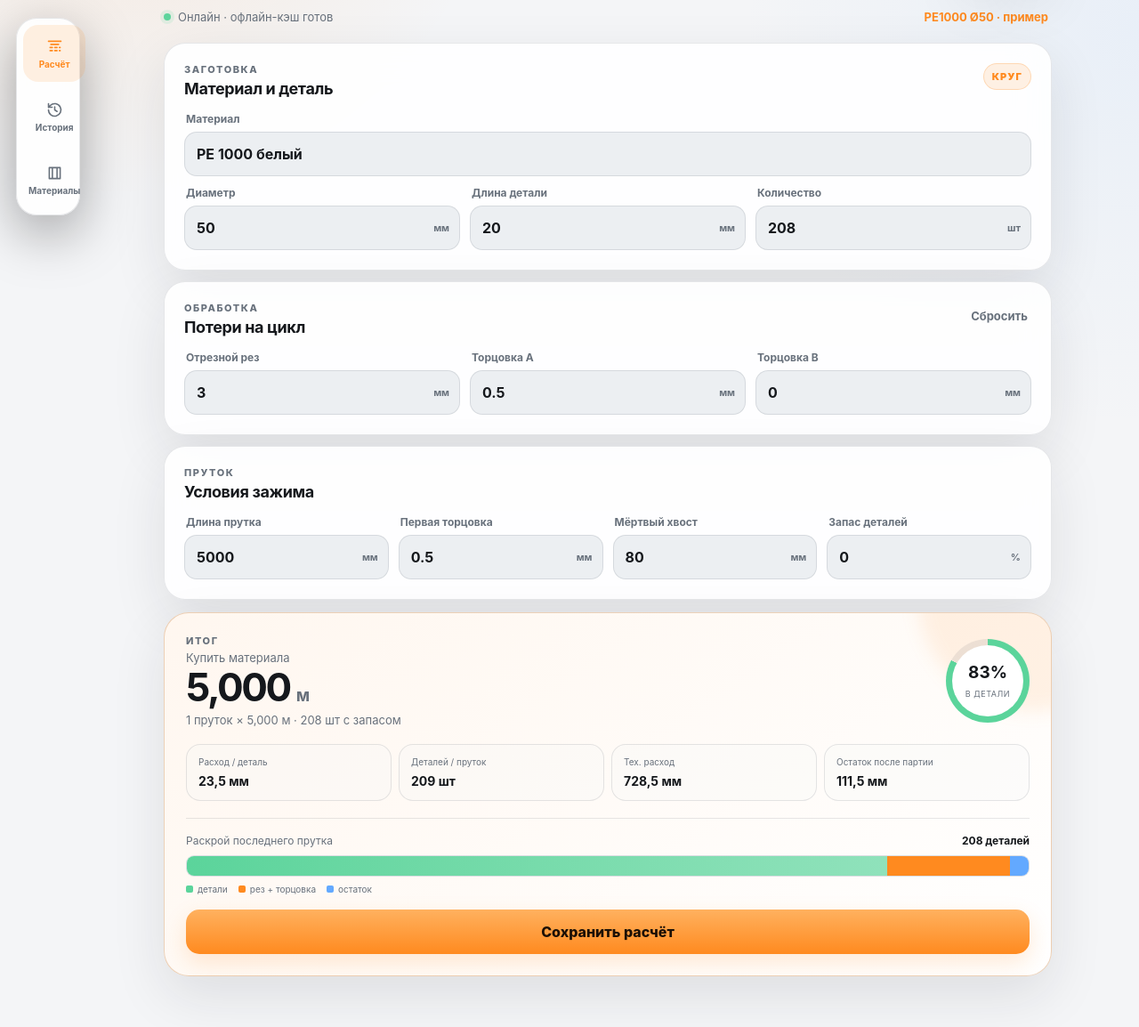
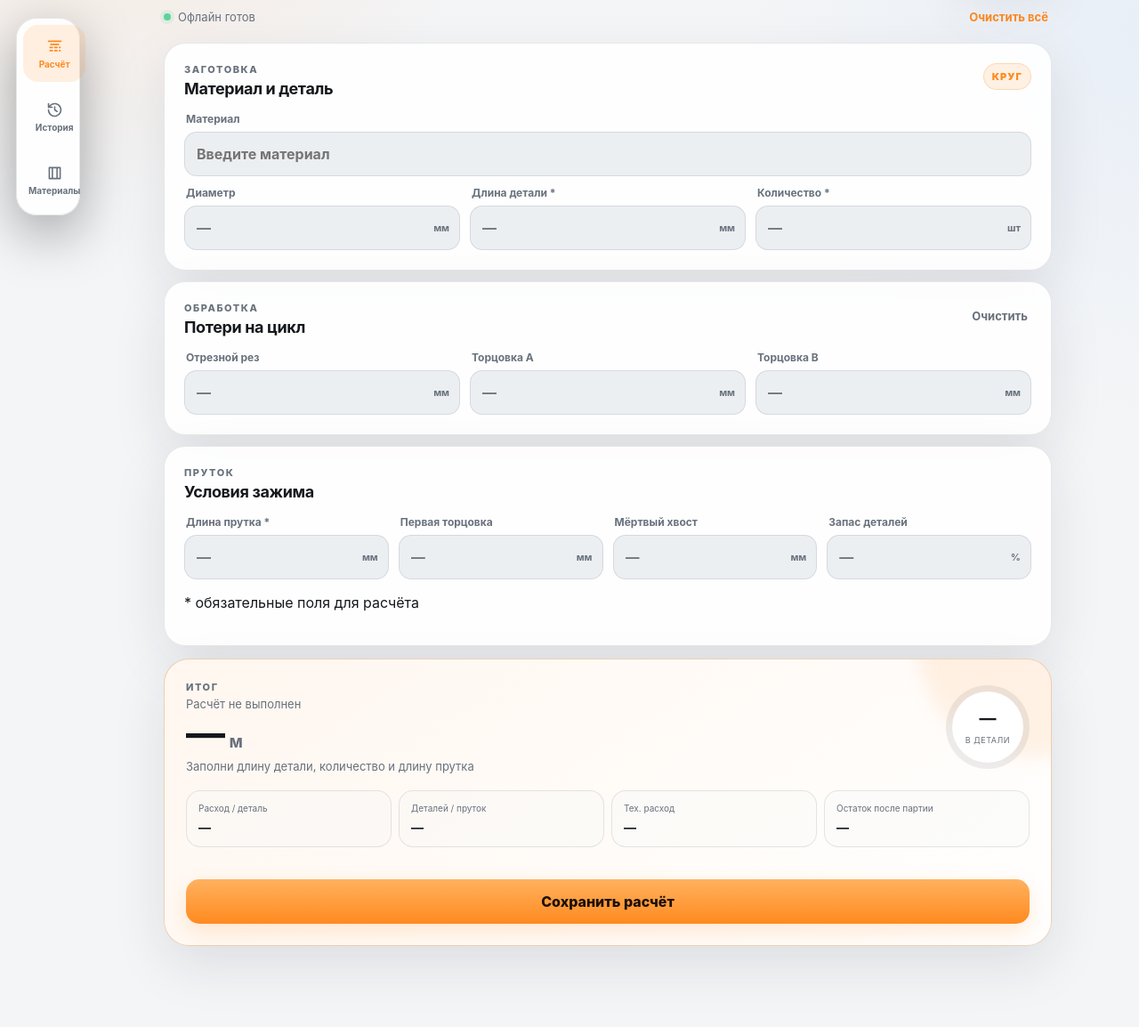
Before and after one commit to Saitama21/Beta-test-, a plain HTML site: page index.html in a window 1280 px wide. Shown: the part 96-1250 px from the top of the page at 89% size. Drawn offline with Linux system fonts and the light colour scheme.

Commit message:
feat: start calculator with empty inputs

```diff
--- a/index.html
+++ b/index.html
@@ -36,7 +36,7 @@
       <section id="screen-calc" class="screen active" data-screen="calc">
         <div class="status-row">
           <div class="status-pill"><span class="status-dot"></span><span id="networkStatus">Офлайн готов</span></div>
-          <button id="loadExample" class="text-btn" type="button">PE1000 Ø50 · пример</button>
+          <button id="clearAll" class="text-btn" type="button">Очистить всё</button>
         </div>
 
         <form id="calcForm" novalidate>
@@ -48,21 +48,21 @@
 
             <label class="field field-wide">
               <span>Материал</span>
-              <input id="material" name="material" type="text" value="PE 1000 белый" maxlength="60" autocomplete="off">
+              <input id="material" name="material" type="text" value="" placeholder="Введите материал" maxlength="60" autocomplete="off">
             </label>
 
             <div class="field-grid three">
               <label class="field">
                 <span>Диаметр</span>
-                <div class="input-unit"><input id="diameter" name="diameter" type="number" value="50" min="0.1" step="0.1" inputmode="decimal"><b>мм</b></div>
+                <div class="input-unit"><input id="diameter" name="diameter" type="number" value="" placeholder="—" min="0.1" step="0.1" inputmode="decimal"><b>мм</b></div>
               </label>
               <label class="field">
-                <span>Длина детали</span>
-                <div class="input-unit"><input id="partLength" name="partLength" type="number" value="20" min="0.1" step="0.1" inputmode="decimal"><b>мм</b></div>
+                <span>Длина детали *</span>
+                <div class="input-unit"><input id="partLength" name="partLength" type="number" value="" placeholder="—" min="0.1" step="0.1" inputmode="decimal" required><b>мм</b></div>
               </label>
               <label class="field">
-                <span>Количество</span>
-                <div class="input-unit"><input id="quantity" name="quantity" type="number" value="208" min="1" step="1" inputmode="numeric"><b>шт</b></div>
+                <span>Количество *</span>
+                <div class="input-unit"><input id="quantity" name="quantity" type="number" value="" placeholder="—" min="1" step="1" inputmode="numeric" required><b>шт</b></div>
               </label>
             </div>
           </section>
@@ -70,23 +70,24 @@
           <section class="panel">
             <div class="section-head">
               <div><p class="kicker">ОБРАБОТКА</p><h2>Потери на цикл</h2></div>
-              <button id="resetLosses" class="mini-btn" type="button">Сбросить</button>
+              <button id="resetLosses" class="mini-btn" type="button">Очистить</button>
             </div>
             <div class="field-grid three">
-              <label class="field"><span>Отрезной рез</span><div class="input-unit"><input id="kerf" name="kerf" type="number" value="3" min="0" step="0.1" inputmode="decimal"><b>мм</b></div></label>
-              <label class="field"><span>Торцовка A</span><div class="input-unit"><input id="faceA" name="faceA" type="number" value="0.5" min="0" step="0.1" inputmode="decimal"><b>мм</b></div></label>
-              <label class="field"><span>Торцовка B</span><div class="input-unit"><input id="faceB" name="faceB" type="number" value="0" min="0" step="0.1" inputmode="decimal"><b>мм</b></div></label>
+              <label class="field"><span>Отрезной рез</span><div class="input-unit"><input id="kerf" name="kerf" type="number" value="" placeholder="—" min="0" step="0.1" inputmode="decimal"><b>мм</b></div></label>
+              <label class="field"><span>Торцовка A</span><div class="input-unit"><input id="faceA" name="faceA" type="number" value="" placeholder="—" min="0" step="0.1" inputmode="decimal"><b>мм</b></div></label>
+              <label class="field"><span>Торцовка B</span><div class="input-unit"><input id="faceB" name="faceB" type="number" value="" placeholder="—" min="0" step="0.1" inputmode="decimal"><b>мм</b></div></label>
             </div>
           </section>
 
           <section class="panel">
             <div class="section-head"><div><p class="kicker">ПРУТОК</p><h2>Условия зажима</h2></div></div>
             <div class="field-grid four">
-              <label class="field"><span>Длина прутка</span><div class="input-unit"><input id="stockLength" name="stockLength" type="number" value="5000" min="1" step="1" inputmode="decimal"><b>мм</b></div></label>
-              <label class="field"><span>Первая торцовка</span><div class="input-unit"><input id="stockFace" name="stockFace" type="number" value="0.5" min="0" step="0.1" inputmode="decimal"><b>мм</b></div></label>
-              <label class="field"><span>Мёртвый хвост</span><div class="input-unit"><input id="deadTail" name="deadTail" type="number" value="80" min="0" step="1" inputmode="decimal"><b>мм</b></div></label>
-              <label class="field"><span>Запас деталей</span><div class="input-unit"><input id="reservePct" name="reservePct" type="number" value="0" min="0" max="100" step="0.5" inputmode="decimal"><b>%</b></div></label>
+              <label class="field"><span>Длина прутка *</span><div class="input-unit"><input id="stockLength" name="stockLength" type="number" value="" placeholder="—" min="1" step="1" inputmode="decimal" required><b>мм</b></div></label>
+              <label class="field"><span>Первая торцовка</span><div class="input-unit"><input id="stockFace" name="stockFace" type="number" value="" placeholder="—" min="0" step="0.1" inputmode="decimal"><b>мм</b></div></label>
+              <label class="field"><span>Мёртвый хвост</span><div class="input-unit"><input id="deadTail" name="deadTail" type="number" value="" placeholder="—" min="0" step="1" inputmode="decimal"><b>мм</b></div></label>
+              <label class="field"><span>Запас деталей</span><div class="input-unit"><input id="reservePct" name="reservePct" type="number" value="" placeholder="—" min="0" max="100" step="0.5" inputmode="decimal"><b>%</b></div></label>
             </div>
+            <p class="required-note">* обязательные поля для расчёта</p>
           </section>
         </form>
 
@@ -94,28 +95,28 @@
           <div class="result-top">
             <div>
               <p class="kicker">ИТОГ</p>
-              <p class="result-label">Купить материала</p>
-              <div class="hero-number"><strong id="purchaseMeters">5,000</strong><span>м</span></div>
-              <p id="purchaseHint" class="muted">1 пруток × 5,000 м</p>
+              <p id="resultLabel" class="result-label">Расчёт не выполнен</p>
+              <div class="hero-number"><strong id="purchaseMeters">—</strong><span>м</span></div>
+              <p id="purchaseHint" class="muted">Заполни длину детали, количество и длину прутка</p>
             </div>
-            <div class="efficiency-ring" id="efficiencyRing" style="--p:83"><div><strong id="efficiencyValue">83%</strong><span>в детали</span></div></div>
+            <div class="efficiency-ring" id="efficiencyRing" style="--p:0"><div><strong id="efficiencyValue">—</strong><span>в детали</span></div></div>
           </div>
 
           <div class="metrics-grid">
-            <div class="metric"><span>Расход / деталь</span><strong id="cycleLength">23,5 мм</strong></div>
-            <div class="metric"><span>Деталей / пруток</span><strong id="partsPerBar">209 шт</strong></div>
-            <div class="metric"><span>Тех. расход</span><strong id="techLoss">728,5 мм</strong></div>
-            <div class="metric"><span>Остаток после партии</span><strong id="reusableLeft">111,5 мм</strong></div>
+            <div class="metric"><span>Расход / деталь</span><strong id="cycleLength">—</strong></div>
+            <div class="metric"><span>Деталей / пруток</span><strong id="partsPerBar">—</strong></div>
+            <div class="metric"><span>Тех. расход</span><strong id="techLoss">—</strong></div>
+            <div class="metric"><span>Остаток после партии</span><strong id="reusableLeft">—</strong></div>
           </div>
 
-          <div class="bar-block">
-            <div class="bar-head"><span>Раскрой последнего прутка</span><strong id="lastBarText">208 деталей</strong></div>
-            <div id="barViz" class="bar-viz" role="img" aria-label="Визуализация раскроя прутка"><span class="bar-product" style="width:80%"></span><span class="bar-process" style="width:15%"></span><span class="bar-left" style="width:5%"></span></div>
+          <div id="barBlock" class="bar-block" hidden>
+            <div class="bar-head"><span>Раскрой последнего прутка</span><strong id="lastBarText">—</strong></div>
+            <div id="barViz" class="bar-viz" role="img" aria-label="Визуализация раскроя прутка"></div>
             <div class="legend"><span><i class="lg-product"></i>детали</span><span><i class="lg-process"></i>рез + торцовка</span><span><i class="lg-left"></i>остаток</span></div>
           </div>
 
           <div id="warning" class="warning" hidden></div>
-          <button id="saveBtn" class="primary-btn" type="button">Сохранить расчёт</button>
+          <button id="saveBtn" class="primary-btn" type="button" disabled>Сохранить расчёт</button>
         </section>
       </section>
 
@@ -128,12 +129,12 @@
       <section id="screen-materials" class="screen" data-screen="materials">
         <div class="screen-title"><div><p class="eyebrow">БЫСТРЫЕ ПРЕСЕТЫ</p><h2>Материалы</h2></div></div>
         <div class="material-grid" id="materialGrid">
-          <button class="material-card" type="button" data-material="PE 1000 белый" data-diameter="50"><span>PE</span><strong>PE 1000 белый</strong><small>Ø50 · текущий</small></button>
-          <button class="material-card" type="button" data-material="AISI 304" data-diameter="50"><span>304</span><strong>AISI 304</strong><small>Ø50</small></button>
-          <button class="material-card" type="button" data-material="Полиамид PA6" data-diameter="60"><span>PA6</span><strong>Полиамид</strong><small>Ø60</small></button>
-          <button class="material-card" type="button" data-material="POM-C" data-diameter="50"><span>POM</span><strong>POM-C</strong><small>Ø50</small></button>
+          <button class="material-card" type="button" data-material="PE 1000 белый" data-diameter="50"><span>PE</span><strong>PE 1000 белый</strong><small>Ø50 · пресет</small></button>
+          <button class="material-card" type="button" data-material="AISI 304" data-diameter="50"><span>304</span><strong>AISI 304</strong><small>Ø50 · пресет</small></button>
+          <button class="material-card" type="button" data-material="Полиамид PA6" data-diameter="60"><span>PA6</span><strong>Полиамид</strong><small>Ø60 · пресет</small></button>
+          <button class="material-card" type="button" data-material="POM-C" data-diameter="50"><span>POM</span><strong>POM-C</strong><small>Ø50 · пресет</small></button>
         </div>
-        <p class="materials-note">Пресет меняет только материал и диаметр. Технологические припуски остаются твоими.</p>
+        <p class="materials-note">Пресет — только быстрый ввод материала и диаметра. На стартовом экране ничего не подставляется автоматически.</p>
       </section>
     </main>
 
```
